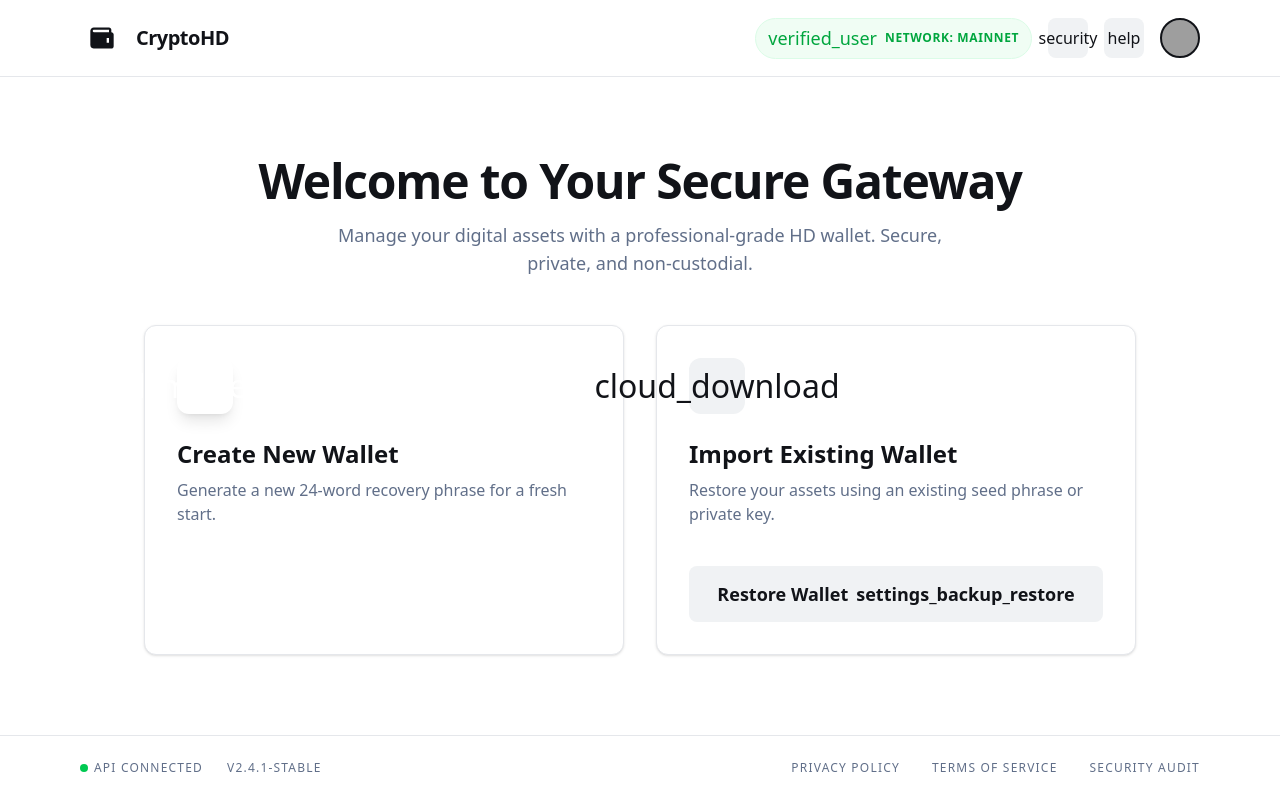
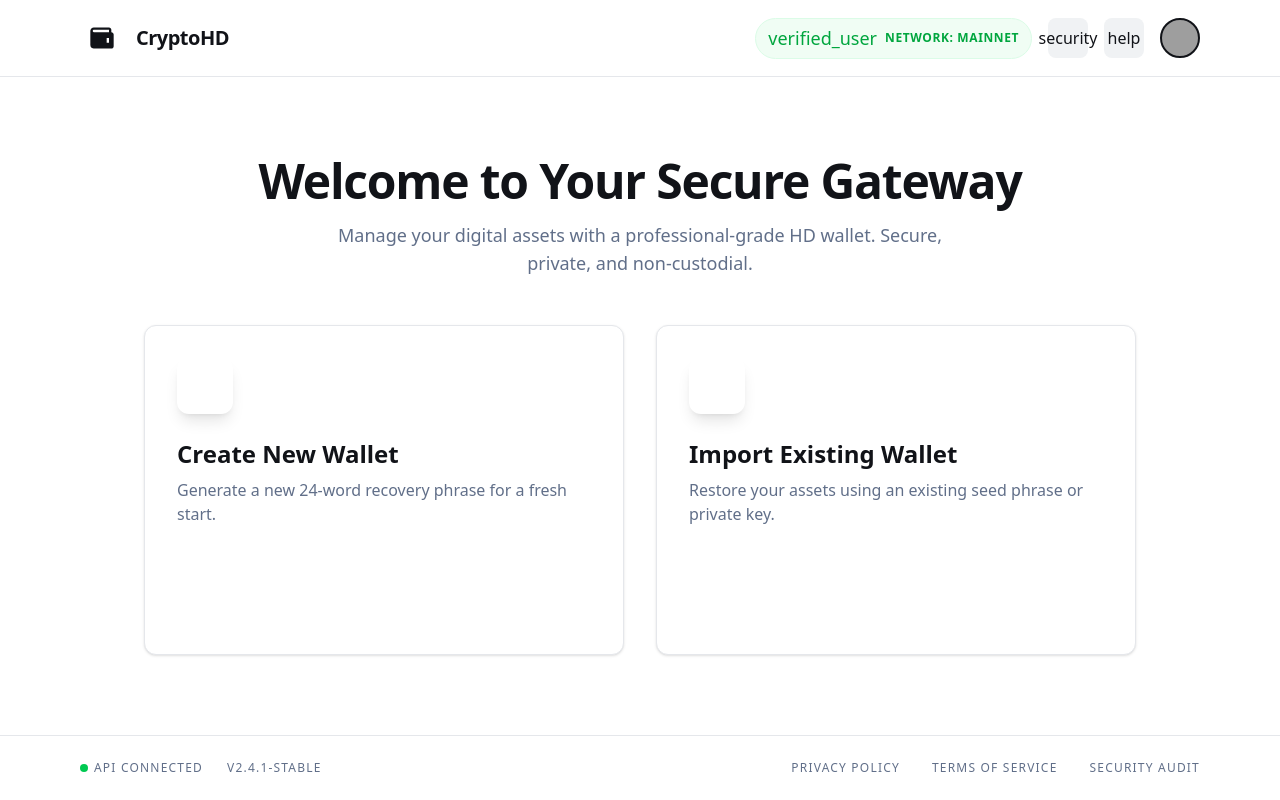
Before and after one commit to bEluga0000/crypto-wallet, a Next.js app: page / in a window 1280 px wide. Built offline with nearby package versions, Linux system fonts and the light colour scheme; grey boxes are pictures that could not be loaded.

Commit message:
feat: call the created componets in place of duplicate code

```diff
--- a/src/components/home.tsx
+++ b/src/components/home.tsx
@@ -1,4 +1,10 @@
+'use client'
+
 import { BiSolidWallet } from "react-icons/bi";
+import HomePageCard from "./ui/home/homePageCard";
+import { MdAddModerator, MdOutlineSettingsBackupRestore } from "react-icons/md";
+import { IoMdArrowForward } from "react-icons/io";
+import { RiDownloadCloudFill } from "react-icons/ri";
 
 export default function HomePage() {
     return (
@@ -59,51 +65,27 @@ export default function HomePage() {
                     {/* CTA Cards */}
                     <div className="grid grid-cols-1 gap-8 px-4 md:grid-cols-2">
                         {/* Create */}
-              <div className="group flex cursor-pointer flex-col gap-6 rounded-xl border border-[#e5e7eb] bg-white p-8 shadow-sm transition-all hover:border-primary hover:shadow-xl dark:border-gray-800 dark:bg-[#1a212f]">
-                <div className="flex size-14 items-center justify-center rounded-xl bg-primary text-white shadow-lg shadow-primary/20">
-                  <span className="material-symbols-outlined text-[32px]">
-                    add_moderator
-                  </span>
-                </div>
-
-                <div>
-                  <h3 className="text-2xl font-bold">Create New Wallet</h3>
-                  <p className="mt-2 text-[#616f89] dark:text-gray-400">
-                    Generate a new 24-word recovery phrase for a fresh start.
-                  </p>
-                </div>
-
-                <button className="mt-4 flex h-14 w-full items-center justify-center gap-2 rounded-lg bg-primary text-lg font-bold text-white transition-transform group-hover:scale-[1.02]">
-                  Get Started
-                  <span className="material-symbols-outlined">
-                    arrow_forward
-                  </span>
-                </button>
-              </div>
+                        <HomePageCard
+                            icon={<MdAddModerator />}
+                            title={"Create New Wallet"}
+                            desc="Generate a new 24-word recovery phrase for a fresh start."
+                            button="Get Started"
+                            onClick={() => { console.log("okay") }}
+                            buttonIcon={<IoMdArrowForward />}
+                        />
 
                         {/* Import */}
-              <div className="group flex cursor-pointer flex-col gap-6 rounded-xl border border-[#e5e7eb] bg-white p-8 shadow-sm transition-all hover:border-primary hover:shadow-xl dark:border-gray-800 dark:bg-[#1a212f]">
-                <div className="flex size-14 items-center justify-center rounded-xl bg-[#f0f2f4] transition-colors group-hover:bg-primary/10 group-hover:text-primary dark:bg-gray-800">
-                  <span className="material-symbols-outlined text-[32px]">
-                    cloud_download
-                  </span>
-                </div>
 
-                <div>
-                  <h3 className="text-2xl font-bold">Import Existing Wallet</h3>
-                  <p className="mt-2 text-[#616f89] dark:text-gray-400">
-                    Restore your assets using an existing seed phrase or private
-                    key.
-                  </p>
-                </div>
 
-                <button className="mt-4 flex h-14 w-full items-center justify-center gap-2 rounded-lg bg-[#f0f2f4] text-lg font-bold dark:bg-gray-800">
-                  Restore Wallet
-                  <span className="material-symbols-outlined">
-                    settings_backup_restore
-                  </span>
-                </button>
-              </div>
+                        <HomePageCard
+                            icon={<RiDownloadCloudFill />}
+                            title={"Import Existing Wallet"}
+                            desc="Restore your assets using an existing seed phrase or private
+                    key."
+                            button="Restore Wallet"
+                            onClick={() => { console.log("okay") }}
+                            buttonIcon={<MdOutlineSettingsBackupRestore />}
+                        />
                     </div>
                 </div>
             </main>
```
Lines whose indentation alone changed are shown as unchanged.
